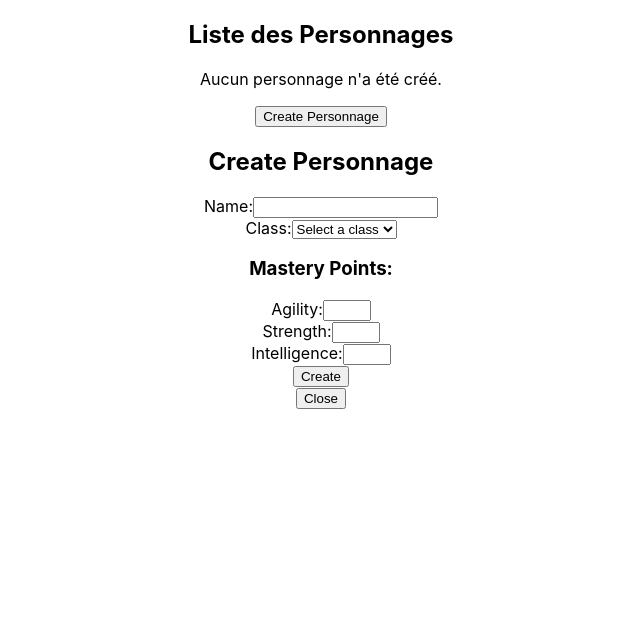
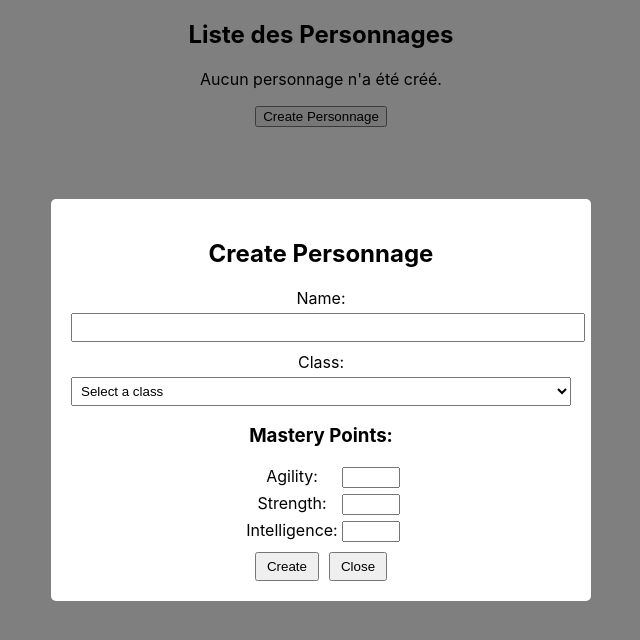
Before and after one commit to aminedammak/game, a React (Create React App) app: page / in a window 1280 px wide. Both pictures are taken after a click on the button "Create Personnage". Shown: the top 640 px of the page, without its empty margins (319-959 px from the left). Built offline with nearby package versions, Linux system fonts and the light colour scheme; the HTML template or start-up script is replaced by a standard one.

Commit message:
Style modal

```diff
--- a/src/interface-adapter/Components/CreatePersonnage.tsx
+++ b/src/interface-adapter/Components/CreatePersonnage.tsx
@@ -15,17 +15,63 @@ function CreatePersonnage() {
     <div>
       <button onClick={openModal}>Create Personnage</button>
       {isModalOpen && (
-        <div className="modal">
-          <div className="modal-content">
+        <div
+          className="modal"
+          style={{
+            position: "fixed",
+            top: 0,
+            left: 0,
+            width: "100%",
+            height: "100%",
+            backgroundColor: "rgba(0, 0, 0, 0.5)",
+            display: "flex",
+            justifyContent: "center",
+            alignItems: "center",
+            zIndex: 1000,
+          }}
+        >
+          <div
+            className="modal-content"
+            style={{
+              backgroundColor: "white",
+              padding: "20px",
+              borderRadius: "5px",
+              maxWidth: "500px",
+              width: "90%",
+              maxHeight: "90%",
+              overflowY: "auto",
+            }}
+          >
             <h2>Create Personnage</h2>
             <form>
-              <div>
-                <label htmlFor="name">Name:</label>
-                <input type="text" id="name" name="name" required />
+              <div style={{ marginBottom: "10px" }}>
+                <label
+                  htmlFor="name"
+                  style={{ display: "block", marginBottom: "5px" }}
+                >
+                  Name:
+                </label>
+                <input
+                  type="text"
+                  id="name"
+                  name="name"
+                  required
+                  style={{ width: "100%", padding: "5px" }}
+                />
               </div>
-              <div>
-                <label htmlFor="classe">Class:</label>
-                <select id="classe" name="classe" required>
+              <div style={{ marginBottom: "10px" }}>
+                <label
+                  htmlFor="classe"
+                  style={{ display: "block", marginBottom: "5px" }}
+                >
+                  Class:
+                </label>
+                <select
+                  id="classe"
+                  name="classe"
+                  required
+                  style={{ width: "100%", padding: "5px" }}
+                >
                   <option value="">Select a class</option>
                   <option value="Guerrier">Guerrier</option>
                   <option value="Chasseur">Chasseur</option>
@@ -33,10 +79,15 @@ function CreatePersonnage() {
                   <option value="Prêtre">Prêtre</option>
                 </select>
               </div>
-              <div>
+              <div style={{ marginBottom: "10px" }}>
                 <h3>Mastery Points:</h3>
-                <div>
-                  <label htmlFor="agility">Agility:</label>
+                <div style={{ marginBottom: "5px" }}>
+                  <label
+                    htmlFor="agility"
+                    style={{ display: "inline-block", width: "100px" }}
+                  >
+                    Agility:
+                  </label>
                   <input
                     type="number"
                     id="agility"
@@ -44,10 +95,16 @@ function CreatePersonnage() {
                     min="0"
                     max={5}
                     required
+                    style={{ width: "50px" }}
                   />
                 </div>
-                <div>
-                  <label htmlFor="strength">Strength:</label>
+                <div style={{ marginBottom: "5px" }}>
+                  <label
+                    htmlFor="strength"
+                    style={{ display: "inline-block", width: "100px" }}
+                  >
+                    Strength:
+                  </label>
                   <input
                     type="number"
                     id="strength"
@@ -55,10 +112,16 @@ function CreatePersonnage() {
                     min="0"
                     max={5}
                     required
+                    style={{ width: "50px" }}
                   />
                 </div>
-                <div>
-                  <label htmlFor="intelligence">Intelligence:</label>
+                <div style={{ marginBottom: "5px" }}>
+                  <label
+                    htmlFor="intelligence"
+                    style={{ display: "inline-block", width: "100px" }}
+                  >
+                    Intelligence:
+                  </label>
                   <input
                     type="number"
                     id="intelligence"
@@ -66,12 +129,20 @@ function CreatePersonnage() {
                     min="0"
                     max={5}
                     required
+                    style={{ width: "50px" }}
                   />
                 </div>
               </div>
-              <button type="submit">Create</button>
+              <button
+                type="submit"
+                style={{ marginRight: "10px", padding: "5px 10px" }}
+              >
+                Create
+              </button>
+              <button onClick={closeModal} style={{ padding: "5px 10px" }}>
+                Close
+              </button>
             </form>
-            <button onClick={closeModal}>Close</button>
           </div>
         </div>
       )}
```
